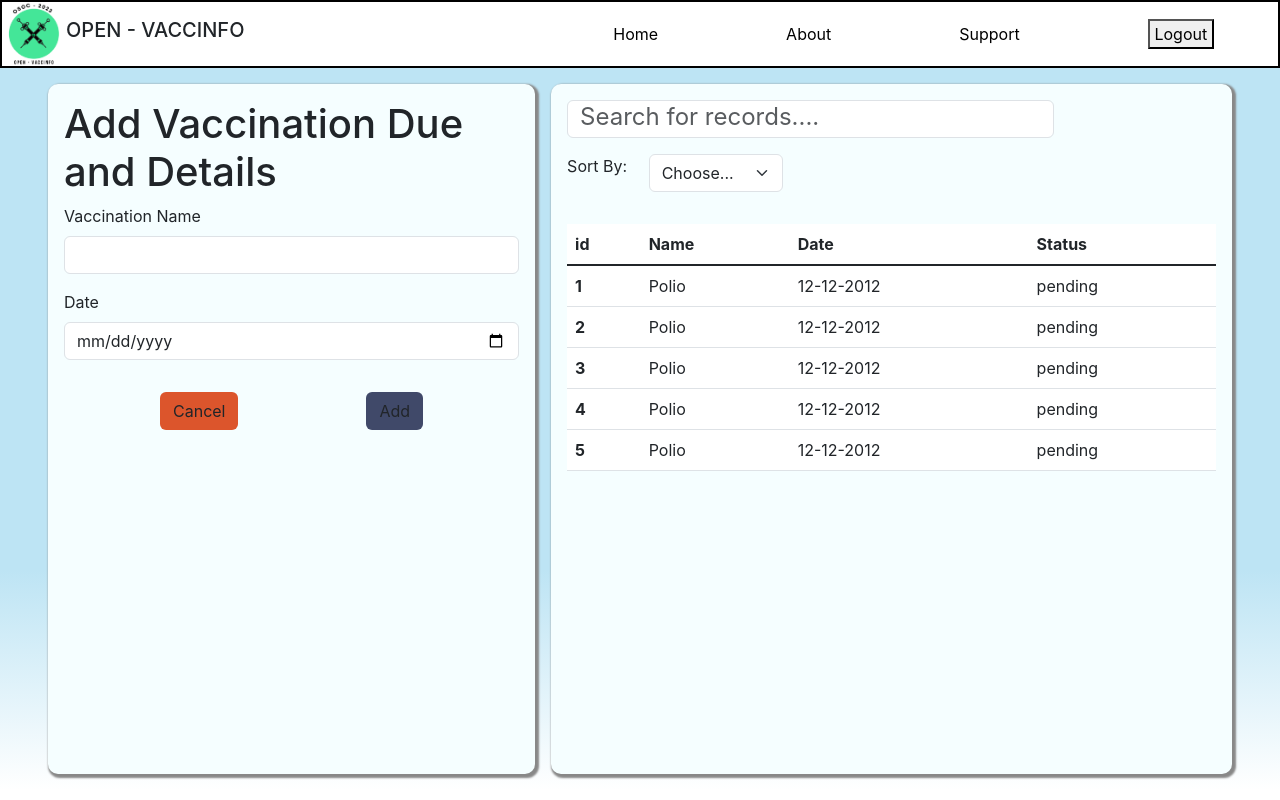
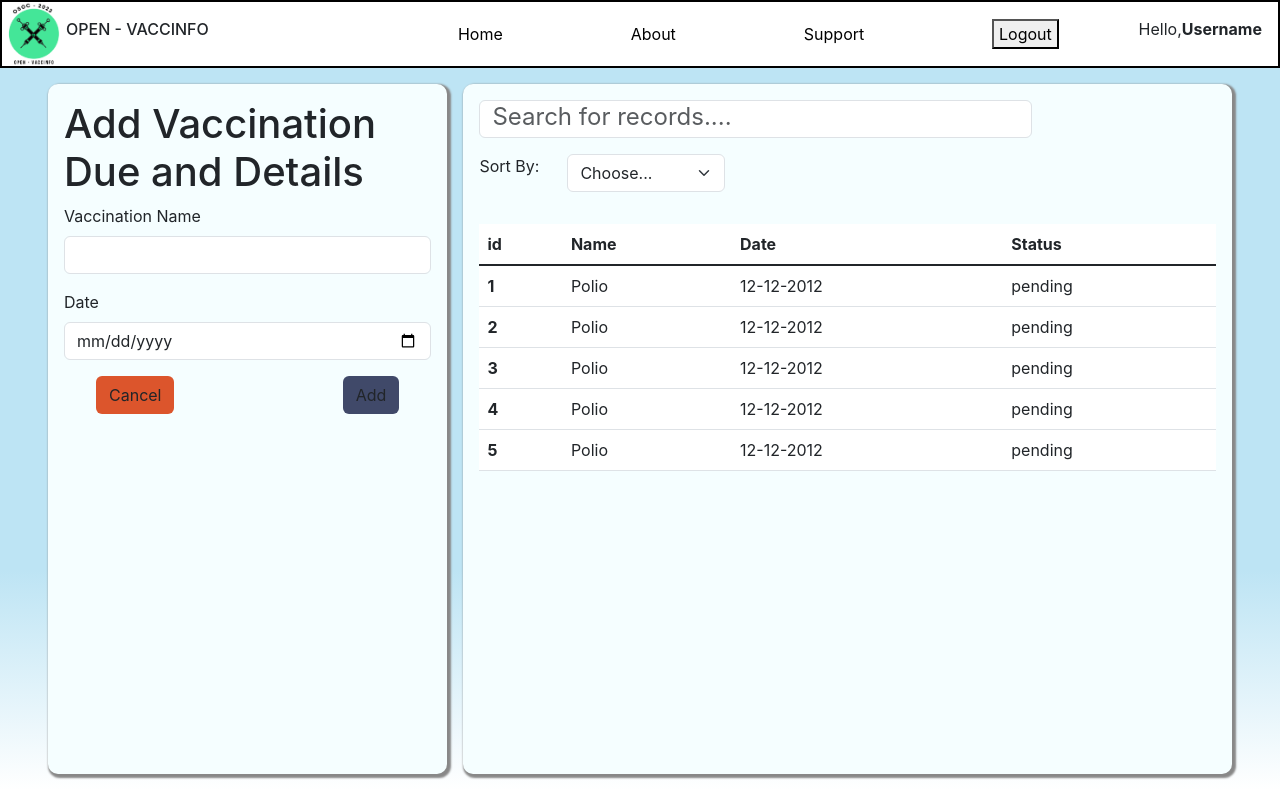
Before and after one commit to upes-open/OSoC-Vaccination-Recording-System, a React (Create React App) app in the folder front-end/: page / in a window 1280 px wide. Built offline with nearby package versions, Linux system fonts and the light colour scheme.

Commit message:
Improvisations in Navbar

```diff
--- a/front-end/src/Navbar/Navbar.css
+++ b/front-end/src/Navbar/Navbar.css
@@ -1,10 +1,11 @@
 .bdy {
 	background-color: #bde4f4;
+	display: flex;
+	flex-direction: column;
 }
 
 .nav {
 	background-color: #ffffff;
-	display: flex;
 	justify-content: space-between;
 	border: 2px solid black;
 }
@@ -25,23 +26,40 @@
 	align-items: center;
 }
 
-a {
-    text-decoration: none;
+.anchor-nav {
+	text-decoration: none;
 	display: inline;
 	margin: 1rem 4rem;
 	color: black;
 }
 
-a:hover {
+.anchor-nav:hover {
 	color: #2bbffa;
 }
-button {
+.logout-btn {
 	display: inline;
 	margin: 1rem 4rem;
 	padding-left: 0.3rem;
 	padding-right: 0.3rem;
 }
 
-button:hover {
-    background-color: #bde4f4;
+.logout-btn:hover {
+	background-color: #ff6e6e;
 }
+
+.username {
+	padding: 1rem;
+}
+
+.heading,
+.username {
+	font-size: 1rem;
+	text-decoration: none;
+}
+
+.username {
+	font-weight: normal;
+}
+.username-span {
+	font-weight: bold;
+}
--- a/front-end/src/Navbar/Navbar.js
+++ /dev/null
@@ -1,24 +0,0 @@
-import React from 'react'
-import logo from '../logo_asset/logo.png'
-import './Navbar.css'
-
-function Navbar() {
-  return (
-		<div className='bdy'>
-			<div className='nav'>
-				<div className='logo'>
-          <img src={logo} className='logo-img' alt = "Logo of Open Vaccinfo"></img>
-          <h5 className='heading'> OPEN - VACCINFO</h5>
-				</div>
-				<div className='links'>
-					<a href = "/">Home</a>
-					<a href = "/">About</a>
-					<a href = "/">Support</a>
-					<button>Logout</button>
-				</div>
-			</div>
-		</div>
-	);
-}
-
-export default Navbar
--- /dev/null
+++ b/front-end/src/Navbar/Navbar.jsx
@@ -0,0 +1,32 @@
+import React from "react";
+import logo from "../logo_asset/logo.png";
+import "./Navbar.css";
+
+function Navbar() {
+	return (
+		<div className='bdy'>
+			<div className='nav'>
+				<div className='logo'>
+					<img
+						src={logo}
+						className='logo-img'
+						alt='Logo of Open Vaccinfo'
+					></img>
+					<h5 className='heading'> OPEN - VACCINFO</h5>
+				</div>
+				<div className='links'>
+					<a href='/' className="anchor-nav">Home</a>
+					<a href='/' className="anchor-nav">About</a>
+					<a href='/' className="anchor-nav">Support</a>
+					<button className="logout-btn">Logout</button>
+					<h5 className='username'>
+						{" "}
+						Hello,<span className='username-span'>Username</span>
+					</h5>
+				</div>
+			</div>
+		</div>
+	);
+}
+
+export default Navbar;
```
